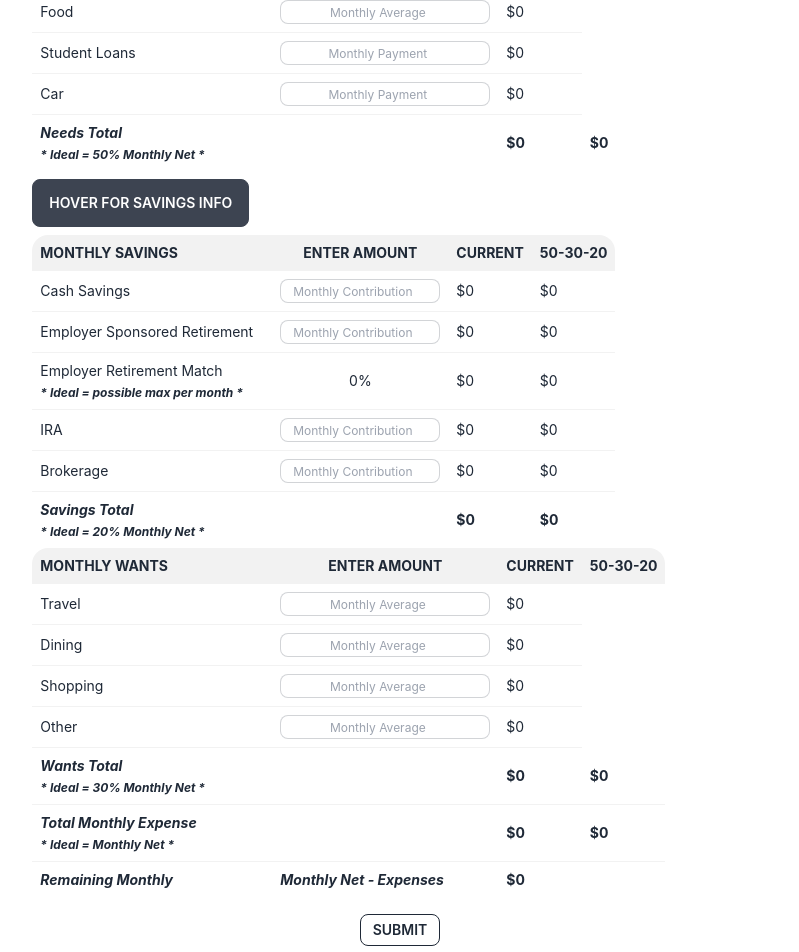
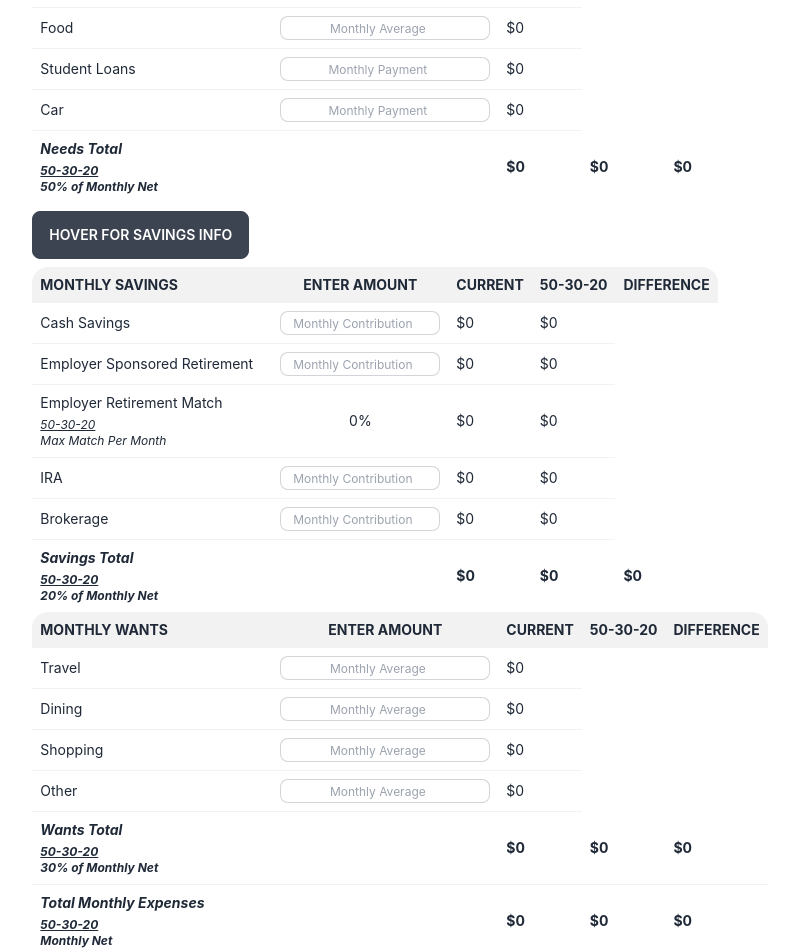
Before and after one commit to jcseeley/Money-Manager, a React (Create React App) app: page / in a window 1280 px wide. Shown: the part 1520-2472 px from the top of the page, without its empty margins (240-1039 px from the left). Built offline with nearby package versions, Linux system fonts and the light colour scheme.

Commit message:
tweak wording and add final difference outputs.

```diff
--- a/package.json
+++ b/package.json
@@ -1,6 +1,6 @@
 {
   "homepage": "http://jcseeley.github.io/Income-Tax-Calculator",
-  "name": "income-tax-calculator",
+  "name": "how-to-spend-your-money",
   "version": "0.1.0",
   "private": true,
   "dependencies": {
--- a/src/components/NetWorthDash.js
+++ b/src/components/NetWorthDash.js
@@ -67,6 +67,7 @@ const NetWorthDash = () => {
   const [carPayment, setCarPayment] = useState(0);
   const [necessaryMonthly, setNecessary] = useState(0);
   const [idealNecessaryMonthly, setIdealNecessaryMonthly] = useState(0);
+  const [needsDif, setNeedsDif] = useState(0);
   // MONTHLY SAVINGS
   const [cashSavings, setCashSavings] = useState(0);
   const [idealCashMonthly, setIdealCashMonthly] = useState(0);
@@ -80,6 +81,7 @@ const NetWorthDash = () => {
   const [idealBrokerageMonthly, setIdealBrokerageMonthly] = useState(0);
   const [totalSavingsMonthly, setTotalSavingsMonthly] = useState(0);
   const [idealSavingsMonthly, setIdealSavingsMonthly] = useState(0);
+  const [investDif, setInvestDif] = useState(0);
   // MONTHLY EXTRAS
   const [travel, setTravel] = useState(0);
   const [dining, setDining] = useState(0);
@@ -87,6 +89,7 @@ const NetWorthDash = () => {
   const [other, setOther] = useState(0);
   const [totalExtras, setTotalExtras] = useState(0);
   const [idealTotalExtras, setIdealTotalExtras] = useState(0);
+  const [wantsDif, setWantsDif] = useState(0);
   // MONTHLY NET & TOTAL EXPENSES
   const [totalMonthlyExpenses, setTotalMonthlyExpenses] = useState(0);
   const [netMonthlyIncome, setNetMonthlyIncome] = useState(0);
@@ -158,6 +161,9 @@ const NetWorthDash = () => {
     const idealNeedsVal = getNeedsValue(monthlyPostTaxVal);
     const idealSaveVal = getInvestValue(monthlyPostTaxVal);
     const idealWantsVal = getWantsValue(monthlyPostTaxVal);
+    const needsDifVal = getDifference(monthlyNecessaryVal, idealNeedsVal)
+    const investDifVal = getDifference(totalSavingsVal, idealSaveVal);
+    const wantsDifVal = getDifference(monthlyExtraVal, idealWantsVal);
     // SAVINGS CALCULATIONS
     const savingsArr = getSavingsContributions(ageInput, checkingInput, idealCheckingVal, savingsInput, idealSavingsVal, monthlyPostTaxVal, monthlyNecessaryVal, idealSaveVal, employerPlanInput);
     const idealCashVal = savingsArr[0];
@@ -167,10 +173,10 @@ const NetWorthDash = () => {
     const employerMatchVal = getEmployerMatch(monthlyPostTaxVal, retirementMonthlyInput, employerMatchInput);
     const employerMatchMax = getMaxEmployerMatch(monthlyPostTaxVal, employerMatchInput);
 
-    return setValues(emergencyMonthsInput, employerPlanInput, employerMatchInput, ageInput, checkingInput, savingsInput, realEstateInput, cryptoInput, retirementInput, iraInput, investmentInput, carAssetInput, creditDebtInput, studentDebtInput, carLoanInput, mortgageInput, totalLiabilitiesVal, totalAssetVal, netWorthVal, stateInput, annualIncomeInput, annualPostTaxVal, monthlyIncomeVal, monthlyPostTaxVal, housingInput, healthcareInput, foodInput, studentPaymentInput, carPaymentInput, monthlyNecessaryVal, cashMonthlyInput, retirementMonthlyInput, iraMonthlyInput, brokerageMonthlyInput, totalSavingsVal, travelInput, diningInput, shoppingInput, otherInput, monthlyExtraVal, totalMonthlyVal, monthlyNetVal, idealCheckingVal, checkingDifVal, idealSavingsVal, savingsDifVal, idealHousingVal, idealNeedsVal, idealSaveVal, idealWantsVal, idealCashVal, idealRetirementVal, idealIraVal, idealBrokerageVal, employerMatchVal, employerMatchMax);
+    return setValues(emergencyMonthsInput, employerPlanInput, employerMatchInput, ageInput, checkingInput, savingsInput, realEstateInput, cryptoInput, retirementInput, iraInput, investmentInput, carAssetInput, creditDebtInput, studentDebtInput, carLoanInput, mortgageInput, totalLiabilitiesVal, totalAssetVal, netWorthVal, stateInput, annualIncomeInput, annualPostTaxVal, monthlyIncomeVal, monthlyPostTaxVal, housingInput, healthcareInput, foodInput, studentPaymentInput, carPaymentInput, monthlyNecessaryVal, cashMonthlyInput, retirementMonthlyInput, iraMonthlyInput, brokerageMonthlyInput, totalSavingsVal, travelInput, diningInput, shoppingInput, otherInput, monthlyExtraVal, totalMonthlyVal, monthlyNetVal, idealCheckingVal, checkingDifVal, idealSavingsVal, savingsDifVal, idealHousingVal, idealNeedsVal, idealSaveVal, idealWantsVal, idealCashVal, idealRetirementVal, idealIraVal, idealBrokerageVal, employerMatchVal, employerMatchMax, needsDifVal, investDifVal, wantsDifVal);
   }
 
-  const setValues = (emergencyMonthsInput, employerPlanInput, employerMatchInput, ageInput, checkingInput, savingsInput, realEstateInput, cryptoInput, retirementInput, iraInput, investmentInput, carAssetInput, creditDebtInput, studentDebtInput, carLoanInput, mortgageInput,  totalLiabilitiesVal, totalAssetVal, netWorthVal, stateInput, annualIncomeInput, annualPostTaxVal, monthlyIncomeVal, monthlyPostTaxVal, housingInput, healthcareInput, foodInput, studentPaymentInput, carPaymentInput, monthlyNecessaryVal, cashMonthlyInput, retirementMonthlyInput, iraMonthlyInput, brokerageMonthlyInput, totalSavingsVal, travelInput, diningInput, shoppingInput, otherInput, monthlyExtraVal, totalMonthlyVal, monthlyNetVal, idealCheckingVal, checkingDifVal, idealSavingsVal, savingsDifVal, idealHousingVal, idealNeedsVal, idealSaveVal, idealWantsVal, idealCashVal, idealRetirementVal, idealIraVal, idealBrokerageVal, employerMatchVal, employerMatchMax) => {
+  const setValues = (emergencyMonthsInput, employerPlanInput, employerMatchInput, ageInput, checkingInput, savingsInput, realEstateInput, cryptoInput, retirementInput, iraInput, investmentInput, carAssetInput, creditDebtInput, studentDebtInput, carLoanInput, mortgageInput,  totalLiabilitiesVal, totalAssetVal, netWorthVal, stateInput, annualIncomeInput, annualPostTaxVal, monthlyIncomeVal, monthlyPostTaxVal, housingInput, healthcareInput, foodInput, studentPaymentInput, carPaymentInput, monthlyNecessaryVal, cashMonthlyInput, retirementMonthlyInput, iraMonthlyInput, brokerageMonthlyInput, totalSavingsVal, travelInput, diningInput, shoppingInput, otherInput, monthlyExtraVal, totalMonthlyVal, monthlyNetVal, idealCheckingVal, checkingDifVal, idealSavingsVal, savingsDifVal, idealHousingVal, idealNeedsVal, idealSaveVal, idealWantsVal, idealCashVal, idealRetirementVal, idealIraVal, idealBrokerageVal, employerMatchVal, employerMatchMax, needsDifVal, investDifVal, wantsDifVal) => {
     // SET QUESTION VALUES
     setEmergencyMonths(emergencyMonthsInput);
     setEmployerRetirement(employerPlanInput);
@@ -234,6 +240,9 @@ const NetWorthDash = () => {
     setIdealBrokerageMonthly(idealBrokerageVal);
     setRetirementEmployerMatch(employerMatchVal);
     setMaxEmployerMatch(employerMatchMax);
+    setNeedsDif(needsDifVal);
+    setInvestDif(investDifVal);
+    setWantsDif(wantsDifVal);
   }
 
   return (
@@ -588,6 +597,7 @@ const NetWorthDash = () => {
                 <th className="w-44 text-center">Enter Amount</th>
                 <th>Current</th>
                 <th>50-30-20</th>
+                <th>Difference</th>
               </tr>
             </thead>
             <tbody>
@@ -595,7 +605,8 @@ const NetWorthDash = () => {
               <tr className="hover">
                 <td className="w-60">
                   <p>Housing (Rent/Mortgage)</p>
-                  <p className="text-xs italic font-bold mt-1">* Ideal = 30% Monthly Net *</p>
+                  <p className="text-xs italic underline mt-1">50-30-20</p>
+                  <p className="text-xs italic">30% of Monthly Net</p>
                 </td>
                 <td>
                   <input id='housing' className="w-fit input input-bordered input-xs text-center"
@@ -664,11 +675,13 @@ const NetWorthDash = () => {
               <tr className="hover">
                 <td className="font-bold italic">
                   <p>Needs Total</p>
-                  <p className="text-xs italic font-bold mt-1">* Ideal = 50% Monthly Net *</p>
+                  <p className="text-xs italic underline mt-1">50-30-20</p>
+                  <p className="text-xs italic">50% of Monthly Net</p>
                 </td>
                 <td></td>
                 <td className="font-bold">{formatDollars(necessaryMonthly)}</td>
                 <td className="font-bold">{formatDollars(idealNecessaryMonthly)}</td>
+                <td className="font-bold">{formatDollars(needsDif)}</td>
               </tr>
             </tbody>
           </table>
@@ -683,6 +696,7 @@ const NetWorthDash = () => {
                 <th className="w-44 text-center">Enter Amount</th>
                 <th>Current</th>
                 <th>50-30-20</th>
+                <th>Difference</th>
               </tr>
             </thead>
             <tbody>
@@ -723,7 +737,8 @@ const NetWorthDash = () => {
               <tr className="hover">
                 <td className="w-fit">
                   <p>Employer Retirement Match</p>
-                  <p className="text-xs italic font-bold mt-1">* Ideal = possible max per month *</p>
+                  <p className="text-xs italic underline mt-1">50-30-20</p>
+                  <p className="text-xs italic">Max Match Per Month</p>
                 </td>
                 <td className="text-center">{employerMatch}%</td>
                 <td>{formatDollars(retirementEmployerMatch)}</td>
@@ -763,11 +778,13 @@ const NetWorthDash = () => {
               <tr className="hover">
                 <td className="font-bold italic">
                   <p>Savings Total</p>
-                  <p className="text-xs italic font-bold mt-1">* Ideal = 20% Monthly Net *</p>
+                  <p className="text-xs italic underline mt-1">50-30-20</p>
+                  <p className="text-xs italic">20% of Monthly Net</p>
                 </td>
                 <td></td>
                 <td className="font-bold">{formatDollars(totalSavingsMonthly)}</td>
                 <td className="font-bold">{formatDollars(idealSavingsMonthly)}</td>
+                <td className="font-bold">{formatDollars(investDif)}</td>
               </tr>
             </tbody>
           </table>
@@ -779,6 +796,7 @@ const NetWorthDash = () => {
                 <th className="w-44 text-center">Enter Amount</th>
                 <th>Current</th>
                 <th>50-30-20</th>
+                <th>Difference</th>
               </tr>
             </thead>
             <tbody>
@@ -838,28 +856,24 @@ const NetWorthDash = () => {
               <tr className="hover">
                 <td className="font-bold italic">
                   <p>Wants Total</p>
-                  <p className="text-xs italic font-bold mt-1">* Ideal = 30% Monthly Net *</p>
+                  <p className="text-xs italic underline mt-1">50-30-20</p>
+                  <p className="text-xs italic">30% of Monthly Net</p>
                 </td>
                 <td></td>
                 <td className="font-bold">{formatDollars(totalExtras)}</td>
                 <td className="font-bold">{formatDollars(idealTotalExtras)}</td>
+                <td className="font-bold">{formatDollars(wantsDif)}</td>
               </tr>
               {/* MONTHLY EXPENSES TOTAL */}
               <tr className="hover">
                 <td className="font-bold italic">
-                  <p>Total Monthly Expense</p>
-                  <p className="text-xs italic font-bold mt-1">* Ideal = Monthly Net *</p>
+                  <p>Total Monthly Expenses</p>
+                  <p className="text-xs italic underline mt-1">50-30-20</p>
+                  <p className="text-xs italic">Monthly Net</p>
                 </td>
                 <td></td>
                 <td className="font-bold">{formatDollars(totalMonthlyExpenses)}</td>
                 <td className="font-bold">{formatDollars(postTaxMonthlyIncome)}</td>
-              </tr>
-              {/* MONTHLY NET INCOME */}
-              <tr className="hover">
-                <td className="font-bold italic">
-                  <p>Remaining Monthly</p>
-                </td>
-                <td className="font-bold italic">Monthly Net - Expenses</td>
                 <td className="font-bold">{formatDollars(netMonthlyIncome)}</td>
               </tr>
             </tbody>
```
